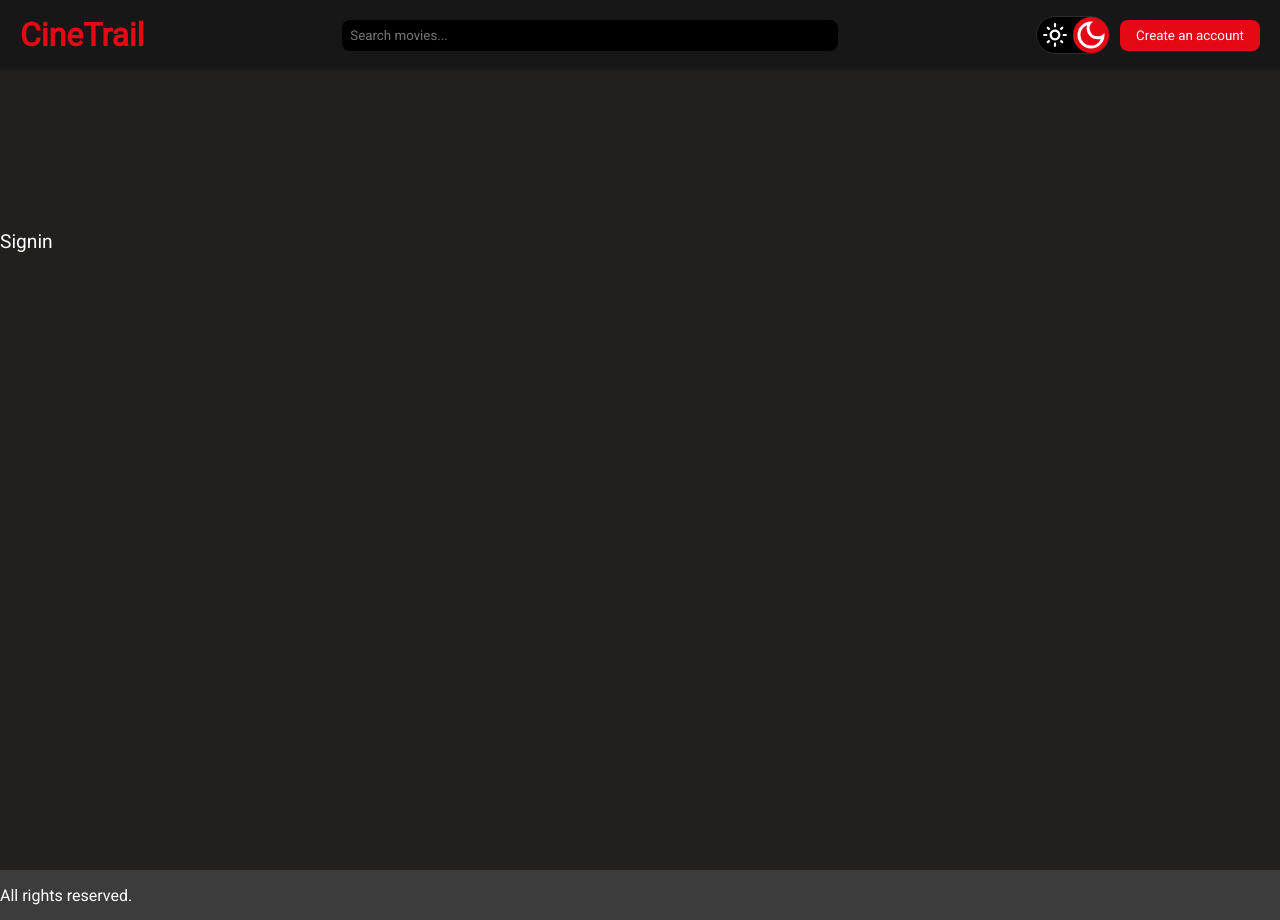
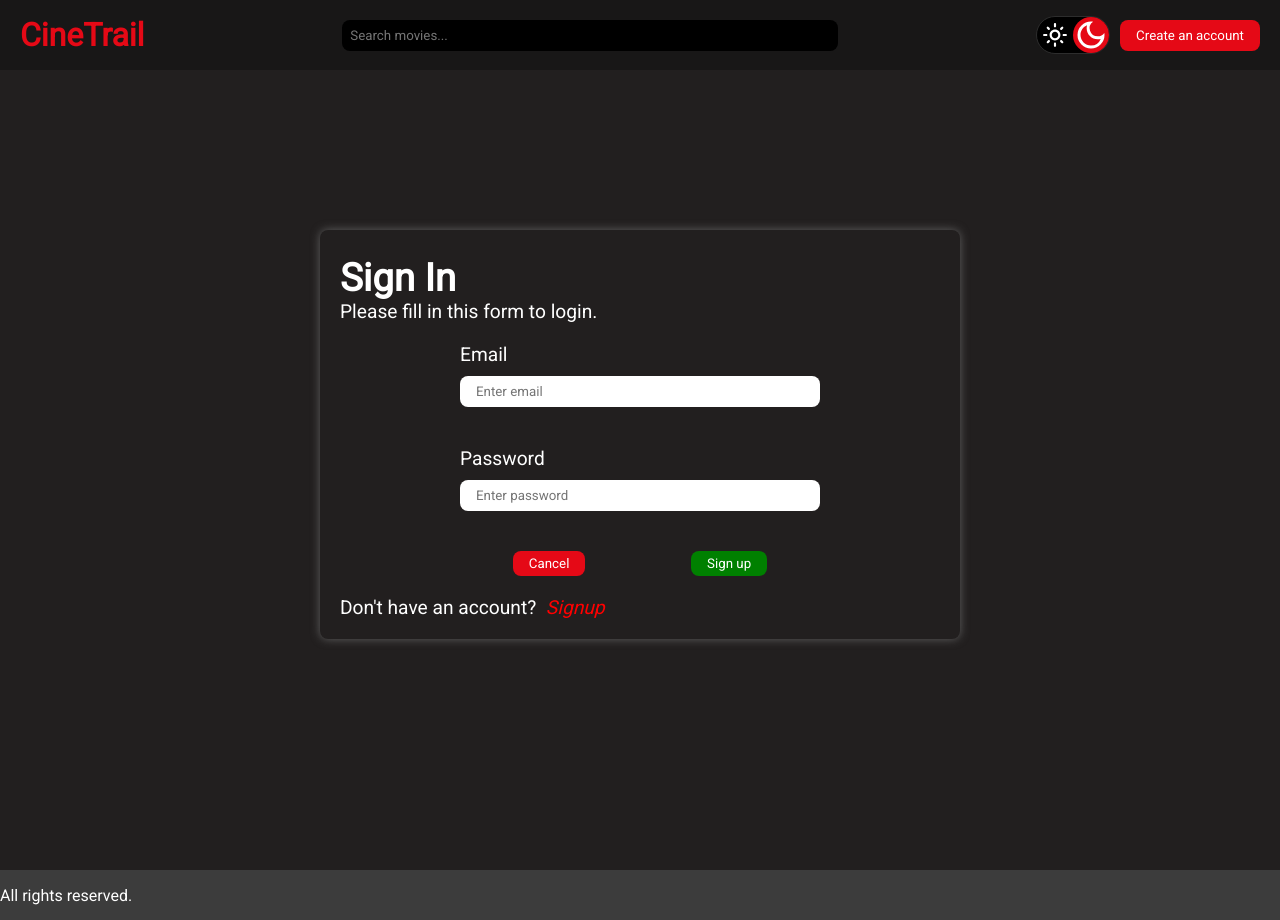
Before and after one commit to csprofessorpam/react-movie, a React (Create React App) app: page /signin in a window 1280 px wide. Built offline with nearby package versions, Linux system fonts and the light colour scheme; no server answers.

Commit message:
added signin form

```diff
--- a/src/pages/Users/Sign.css
+++ b/src/pages/Users/Sign.css
@@ -1,4 +1,4 @@
-.signing-container{
+.sign-container{
     margin-top:var(--header-height);
     min-height:100vh;
     color:var(--white);
@@ -60,3 +60,8 @@
 .sign-btn{
     background-color: green;
 }
+
+.red-text{
+    color: red;
+    font-style: italic;
+}
--- a/src/pages/Users/Signin.js
+++ b/src/pages/Users/Signin.js
@@ -1,9 +1,44 @@
 import React from 'react'
+import {Link} from 'react-router-dom'
 
 function Signin() {
+
+  const serverUrl=process.env.REACT_APP_SERVER_URL;
+    //console.log(serverUrl);
+    //create state for form inputs
+    const [email, setEmail] = React.useState("")
+    const[password, setPassword] = React.useState('')
+    const[username, setUsername] = React.useState('')
+
+
   return (
-    <div className="signing-container">
-        Signin
+    <div className="sign-container">
+        <form className="signup-form" >
+            <div className="title-container">
+                <h1>Sign In</h1>
+                <p>Please fill in this form to login.</p>
+            </div>
+            <div className="input-wrapper">
+                <label htmlFor="email">Email</label>
+                <input type="email" placeholder="Enter email"
+                       onChange={(e)=>setEmail(e.target.value)}
+                       value={email} id="email" required />
+            </div>
+            <div className="input-wrapper">
+                <label htmlFor="psw">Password</label>
+                <input type="password" placeholder="Enter password"
+                onChange={(e)=>setPassword(e.target.value)}
+                value={password} id="psw" required />
+            </div>
+
+            <div className="button-container">
+                <button type="reset" className="cancel-btn">Cancel</button>
+                <button type="submit" className="sign-btn">Sign up</button>
+            </div>
+            <p className="sign-message">Don't have an account? &nbsp;
+                <Link to="/signup" className="red-text">Signup</Link></p>
+
+        </form>
     </div>
   )
 }
--- a/src/pages/Users/Signup.js
+++ b/src/pages/Users/Signup.js
@@ -37,7 +37,7 @@ function Signup() {
         .catch(err=>console.log(err))
     }
   return (
-    <div className="signing-container">
+    <div className="sign-container">
         <form className="signup-form" onSubmit={handleSubmit}>
             <div className="title-container">
                 <h1>Sign Up</h1>
@@ -69,8 +69,8 @@ function Signup() {
                 success?
                 <p>You are signed up successfully.</p>
                 :
-                <p className="sign-message">Already have an account?
-                <Link to="/signin">Signin</Link></p>
+                <p className="sign-message">Already have an account? &nbsp;
+                <Link to="/signin" className="red-text">Signin</Link></p>
 
             }
         </form>
```
